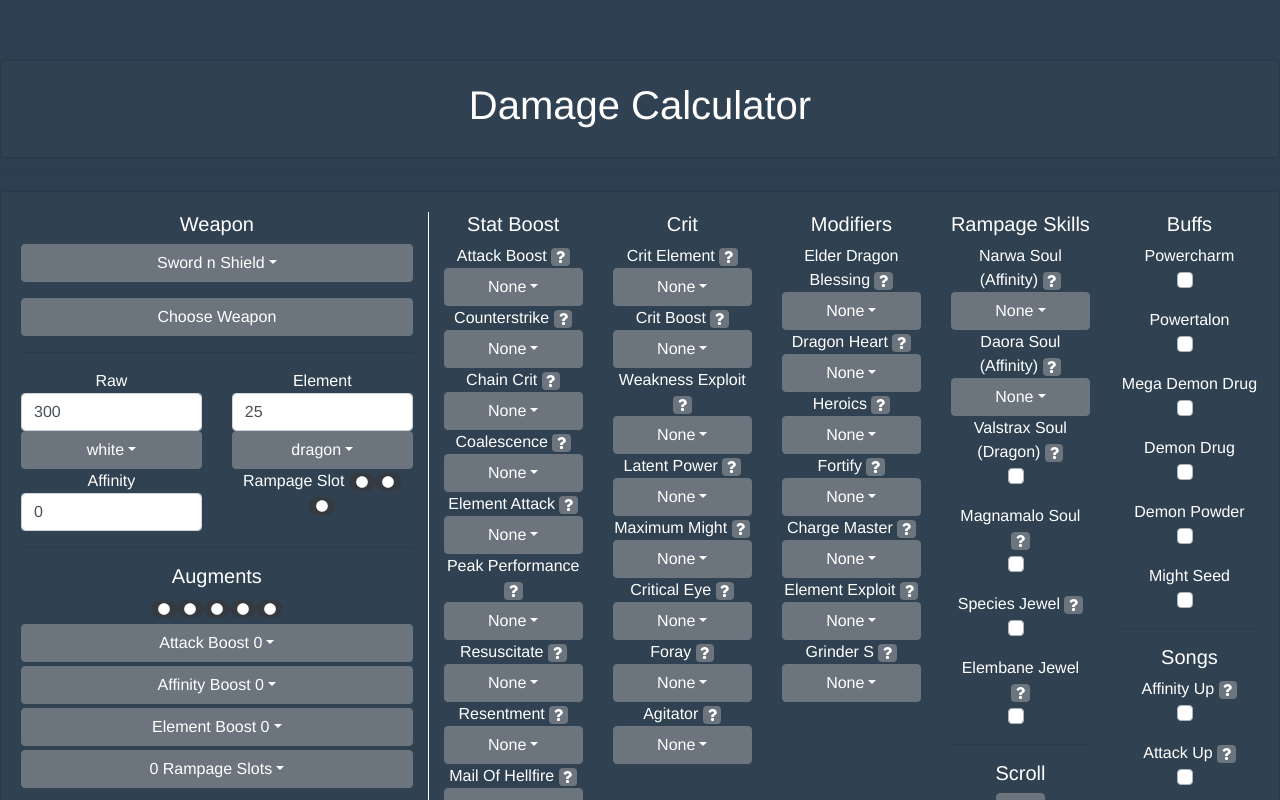
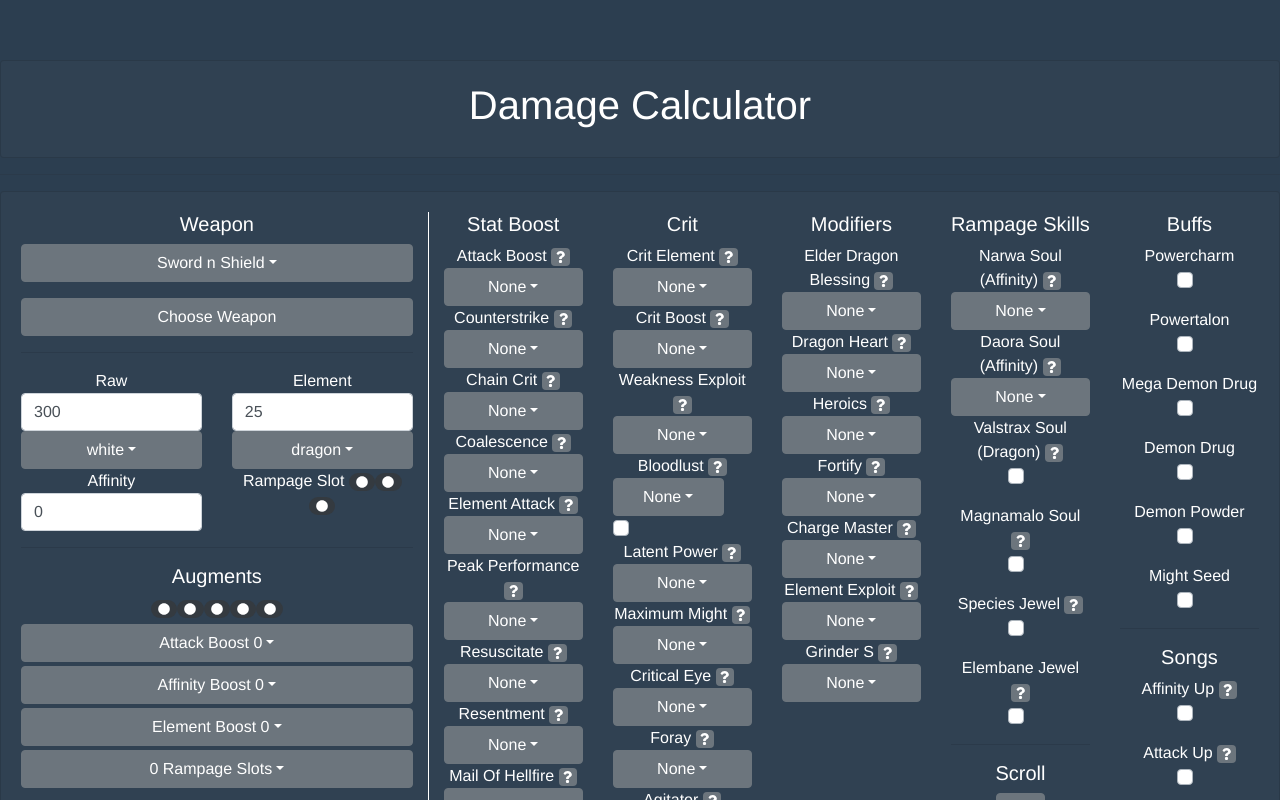
Before and after one commit to Cyan-g/DnD-tracker, a Vue app: page / in a window 1280 px wide. Shown: the top 800 px of the page. Built offline with nearby package versions, Linux system fonts and the light colour scheme.

Commit message:
BloodLust added

```diff
--- a/src/App.vue
+++ b/src/App.vue
@@ -285,7 +285,11 @@
                 <b-badge v-b-popover.hover.top="skill.description"
                   ><i class="fas fa-question"></i
                 ></b-badge>
-                <b-dropdown style="width:100%" :text="info[skill.key].label">
+                <b-dropdown
+                  v-if="skill.key != 'bloodlust'"
+                  style="width:100%"
+                  :text="info[skill.key].label"
+                >
                   <b-dropdown-item
                     v-for="item in skill.values"
                     :key="item.label"
@@ -293,6 +297,27 @@
                     >{{ item.label }}</b-dropdown-item
                   >
                 </b-dropdown>
+                <b-row v-else>
+                  <b-col cols="10">
+                    <b-dropdown
+                      style="width:100%"
+                      :text="info[skill.key].label"
+                    >
+                      <b-dropdown-item
+                        v-for="item in skill.values"
+                        :key="item.label"
+                        @click="info[skill.key] = item"
+                        >{{ item.label }}</b-dropdown-item
+                      >
+                    </b-dropdown>
+                  </b-col>
+                  <b-col cols="1">
+                    <b-checkbox
+                      v-b-popover.hover.top="'recovered state'"
+                      v-model="info.recovered"
+                    ></b-checkbox>
+                  </b-col>
+                </b-row>
               </div>
             </b-col>
             <!-- MODIFIERS -->
@@ -675,6 +700,7 @@ export default {
         "Heavy Bowgun",
       ],
       data: null,
+      recovered: false,
       filter: "",
       weapons: [],
       optimizedArray: [],
@@ -717,6 +743,7 @@ export default {
         critElement: { label: "None", value: 1 },
         critBoost: { label: "None", value: 1.25 },
         wex: { label: "None", value: 0 },
+        bloodlust: { label: "None", raw: 0, element: 0, affinity: 0 },
         latentPower: { label: "None", value: 0 },
         maxMight: { label: "None", value: 0 },
         narwaSoul: { label: "None", value: 0 },
@@ -922,6 +949,7 @@ export default {
           parseInt(
             this.effectiveRampageSlots >= 3 ? this.info.kushalaSoul.value : 0
           ) +
+          parseInt(this.info.recovered ? this.info.bloodlust.affinity : 0) +
           parseInt(this.info.latentPower.value) +
           parseInt(
             this.effectiveRampageSlots >= 2 ? this.info.narwaSoul.value : 0
@@ -960,6 +988,7 @@ export default {
 
       //extra
       if (this.info.magna) total += 12;
+      if (!this.info.recovered) total += this.info.bloodlust.raw;
       total += this.info.petalace.raw;
       total += this.info.counterStrike.raw;
       total += this.info.coalescence.raw;
@@ -1013,6 +1042,7 @@ export default {
         total += this.info.element * 0.1;
 
       //total extra
+      if (!this.info.recovered) total += this.info.bloodlust.element;
       total += this.info.chainCrit.element;
       total += this.info.coalescence.element;
       total += this.info.elementAttack.element;
--- a/src/data/data.json
+++ b/src/data/data.json
@@ -147,6 +147,17 @@
         { "label": "Level 1", "value": 15.0 },
         { "label": "Level 2", "value": 30.0 },
         { "label": "Level 3", "value": 50.0 }
+      ]
+    },
+    {
+      "label": "Bloodlust",
+      "key": "bloodlust",
+      "description": "Raw and Element while afflicted, affinity after recovering (60s-90s)",
+      "values": [
+        { "label": "None", "raw": 0, "element": 0, "affinity": 0 },
+        { "label": "Level 1", "raw": 10, "element": 5, "affinity": 20.0 },
+        { "label": "Level 2", "raw": 15, "element": 7, "affinity": 25.0 },
+        { "label": "Level 3", "raw": 20, "element": 10, "affinity": 25.0 }
       ]
     },
     {
```
